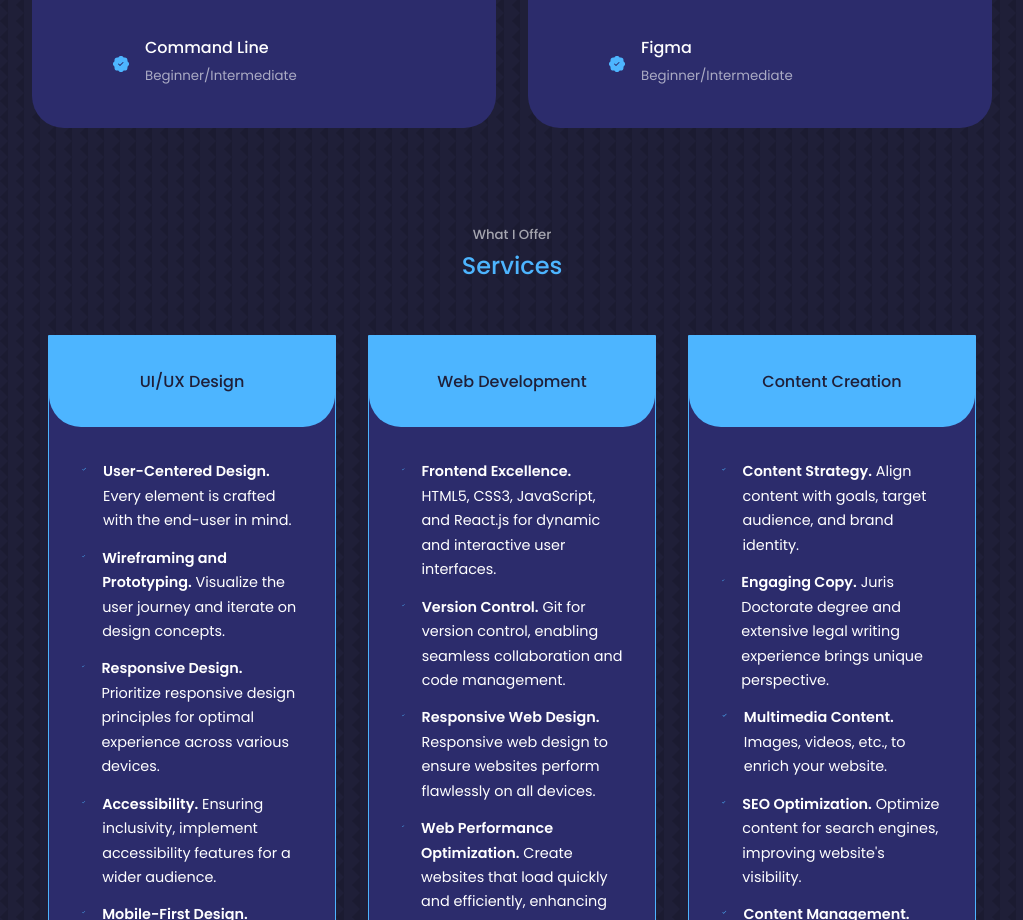
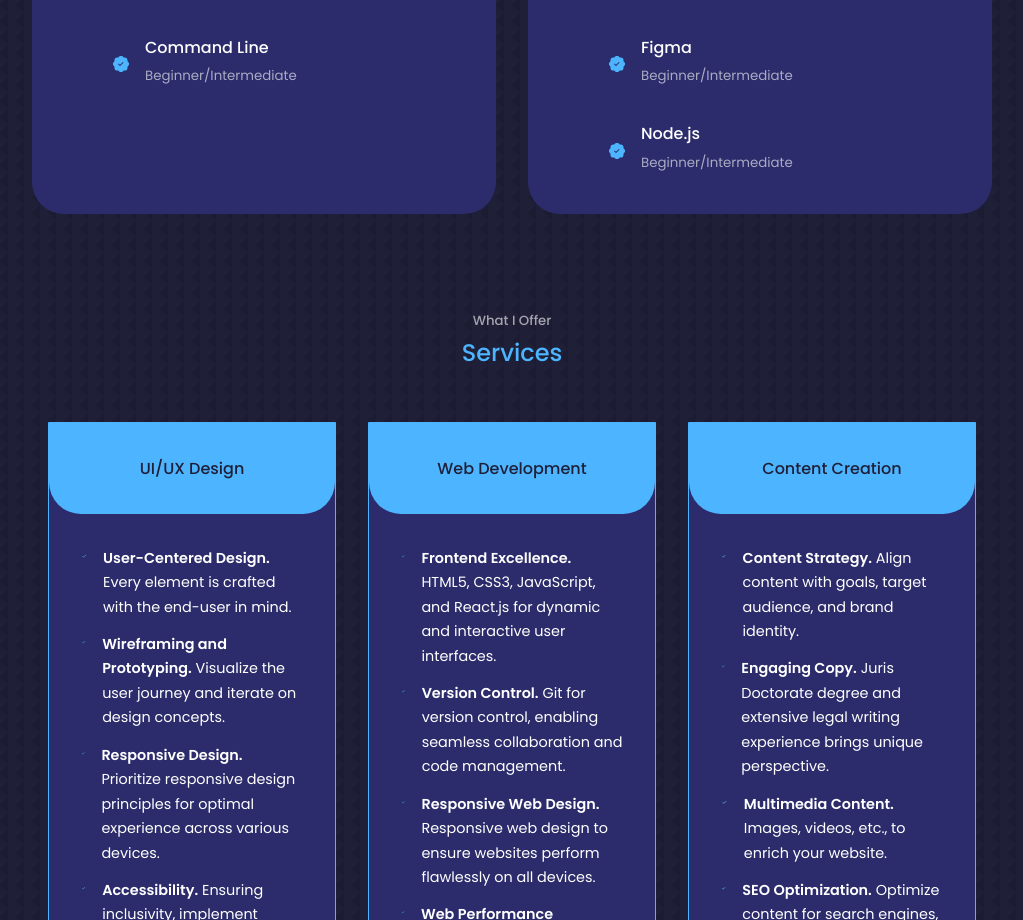
Before and after one commit to CameronRiecan/CameronRiecan.github.io, a React (Create React App) app: page / in a window 1280 px wide. Shown: the part 3411-4331 px from the top of the page, without its empty margins (128-1151 px from the left). Built offline with nearby package versions, Linux system fonts and the light colour scheme.

Commit message:
add content to my experience section by adding node js to other tech stack experience

```diff
--- a/src/components/experience/Experience.jsx
+++ b/src/components/experience/Experience.jsx
@@ -111,6 +111,13 @@ const Experience = () => {
                 <small className='text-light' aria-label="Experience Level: Beginner/Intermediate">Beginner/Intermediate</small>
               </div>
             </article>
+            <article className='experience_details'>
+              <BsPatchCheckFill className='experience_details-icon' aria-hidden='true' />
+              <div>
+                <h4>Node.js</h4>
+                <small className='text-light' aria-label="Experience Level: Beginner/Intermediate">Beginner/Intermediate</small>
+              </div>
+            </article>
           </div>
         </div>
       </div>
```
